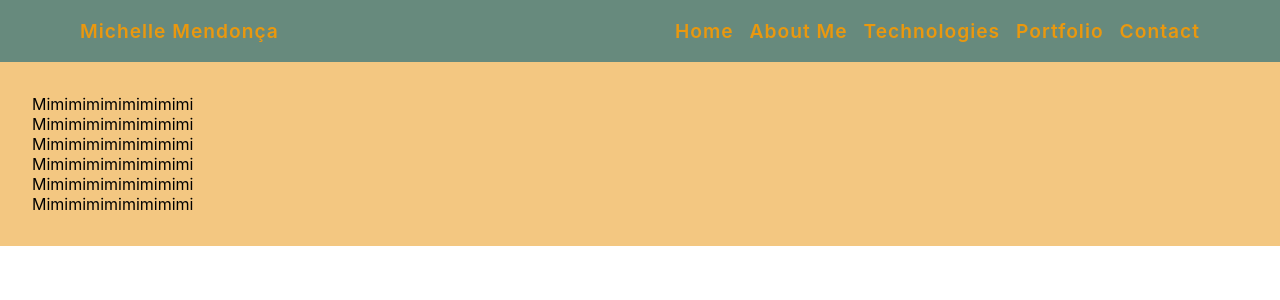
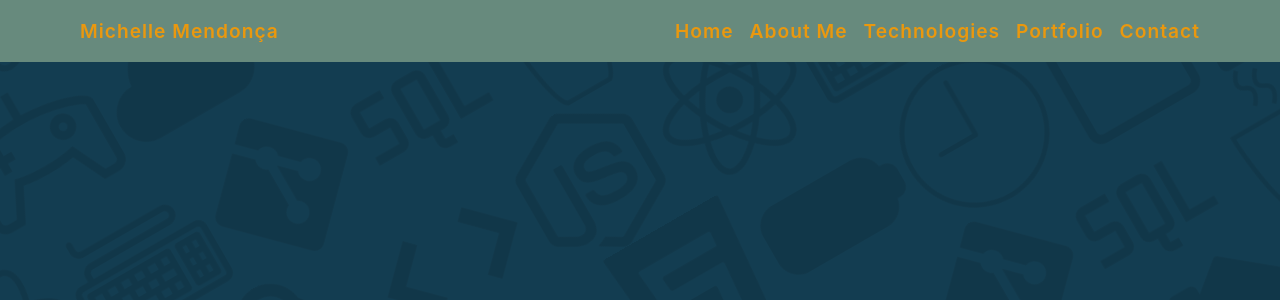
Before and after one commit to michaloumen/portfolio, a React (Create React App) app: page / in a window 1280 px wide. Shown: the top 300 px of the page. Built offline with nearby package versions, Linux system fonts and the light colour scheme.

Commit message:
animating the background

```diff
--- a/src/screens/Navbar/index.jsx
+++ b/src/screens/Navbar/index.jsx
@@ -1,4 +1,4 @@
-import { useState } from 'react';
+import { useState, useEffect } from 'react';
 import * as S from './styles';
 
 const Navbar = () => {
@@ -7,6 +7,14 @@ const Navbar = () => {
   const handleClick = () => {
     setShowLinks(!showLinks);
   };
+
+  useEffect(() => {
+    const handleResize = () => {
+      setShowLinks(window.innerWidth > 768);
+    };
+
+    window.addEventListener('resize', handleResize);
+  }, []);
 
   return (
     <S.NavbarContainer showLinks={showLinks}>
@@ -27,8 +35,6 @@ const Navbar = () => {
   );
 };
 
-// tem um bug no menu-icon
-// quando fecho ele e expando a tela, ele continua aparecendo
-// quero diminuir a tela e não aparecer ainda a lista
+// adicionar transição na abertura e fechamento do navbar
 
 export default Navbar;
--- a/src/screens/Navbar/styles.js
+++ b/src/screens/Navbar/styles.js
@@ -23,9 +23,19 @@ export const NavbarContainer = styled.div`
     }
   }
 
+  @media (min-width: 769px) {
+    img {
+      display: none;
+    }
+  }
+
   @media (max-width: 768px) {
     flex-direction: column;
     padding-left: ${space.gap};
+  }
+
+  @media (min-width: 769px) {
+    flex-direction: row;
   }
 `;
 
@@ -49,6 +59,11 @@ export const NavbarLinksContainer = styled.div`
   @media (max-width: 768px) {
     flex-direction: column;
   }
+
+  @media (min-width: 769px) {
+    flex-direction: row;
+    display: flex;
+  }
 `;
 
 export const NavbarName = styled.div`
--- a/src/screens/components/AnimatedBackground/index.jsx
+++ b/src/screens/components/AnimatedBackground/index.jsx
@@ -21,8 +21,54 @@ import { ReactComponent as Cloud } from "./svg/cloud.svg";
 import { ReactComponent as Mic } from "./svg/mic.svg";
 
 const AnimatedBackground = ({ children }) => {
+  let arr = [];
+  let rowsQty = 15;
+
+  for (let i = 0; i < rowsQty; i++) {
+    arr.push(i);
+  };
+
+  const showIcons = () => {
+    return (
+      <div>
+        <Code />
+        <JS />
+        <ReactSVG />
+        <Keyboard />
+        <Git />
+        <Sql />
+        <Coffee />
+        <Html />
+        <Battery />
+        <Time />
+        <Paper />
+        <Home />
+        <Bike />
+        <Weight />
+        <Heart />
+        <Flask />
+        <Web />
+        <Game />
+        <Cloud />
+        <Mic />
+      </div>
+    );
+  }
+
+  const layers = arr.map(i => {
+    return (
+      <S.AnimatedRow key={i}>
+        {showIcons()}
+        {showIcons()}
+      </S.AnimatedRow>
+    );
+  });
+
   return (
-    <S.AnimatedContainer>{children}</S.AnimatedContainer>
+    <S.AnimatedSection>
+      {layers}
+      {children}
+    </S.AnimatedSection>
   );
 };
 
--- a/src/screens/components/AnimatedBackground/styles.js
+++ b/src/screens/components/AnimatedBackground/styles.js
@@ -1,7 +1,63 @@
 import styled from 'styled-components';
-import { color } from '../../../styles';
+import {
+  color,
+  backgroundIcons1,
+  backgroundIcons2,
+  backgroundIcons3,
+  backgroundIcons4
+} from '../../../styles';
 
-export const AnimatedContainer = styled.div`
-  background-color: ${color.goldenYellow};
-  padding: 2rem;
+export const AnimatedSection = styled.div`
+  position: relative;
+  width: 100%;
+  height: 100vh;
+  display: flex;
+  flex-direction: column;
+  overflow: hidden;
+  // padding: 2rem;
+  background-color: ${color.midnightBlue};
+
+  svg {
+    width: 150px;
+    height: 150px;
+    fill: rgba(0, 0, 0, 0.1);
+    transition: 0.2s;
+    margin: 0 5px;
+  }
+
+  svg:hover {
+    filter: drop-shadow(0 0 15px ${color.rustRed});
+    fill: ${color.rustRed};
+  }
 `;
+
+export const AnimatedRow = styled.div`
+  position: relative;
+  top: -60%;
+  left: -5%;
+  width: 100%;
+  display: flex;
+  padding: 10px 0;
+  white-space: nowrap;
+  transform: rotate(-30deg);
+
+  div {
+    animation: ${backgroundIcons1} 80s linear infinite;
+    animation-delay: -80s;
+  }
+
+  div:nth-child(2) {
+    animation: ${backgroundIcons2} 80s linear infinite;
+    animation-delay: -40s;
+  }
+
+  &:nth-child(even) div {
+    animation: ${backgroundIcons3} 80s linear infinite;
+    animation-delay: -80s;
+  }
+
+  &:nth-child(even) div:nth-child(2) {
+    animation: ${backgroundIcons4} 80s linear infinite;
+    animation-delay: -40s;
+  }
+`;
--- a/src/styles/animation.js
+++ b/src/styles/animation.js
@@ -15,4 +15,46 @@ const rotateMenu = keyframes`
   }
 `;
 
-export default rotateMenu;
+const backgroundIcons1 = keyframes`
+  0% {
+    transform: translateX(100%);
+  }
+  100% {
+    transform: translateX(-100%);
+  }
+`;
+
+const backgroundIcons2 = keyframes`
+  0% {
+    transform: translateX(0%);
+  }
+  100% {
+    transform: translateX(-200%);
+  }
+`;
+
+const backgroundIcons3 = keyframes`
+  0% {
+    transform: translateX(-100%);
+  }
+  100% {
+    transform: translateX(100%);
+  }
+`;
+
+const backgroundIcons4 = keyframes`
+  0% {
+    transform: translateX(-200%);
+  }
+  100% {
+    transform: translateX(0%);
+  }
+`;
+
+export {
+  rotateMenu,
+  backgroundIcons1,
+  backgroundIcons2,
+  backgroundIcons3,
+  backgroundIcons4
+};
```
Also changed, not shown: src/styles/index.js (+11 -1 lines).
